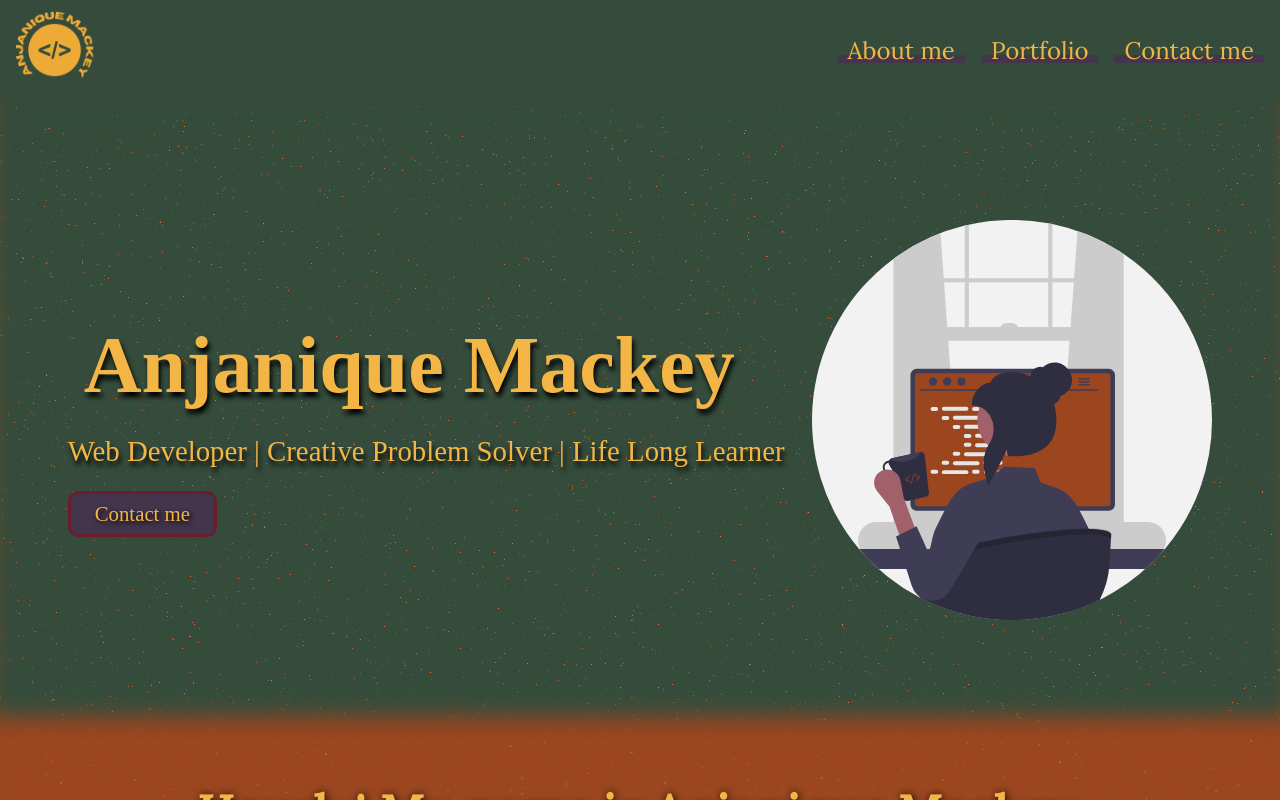
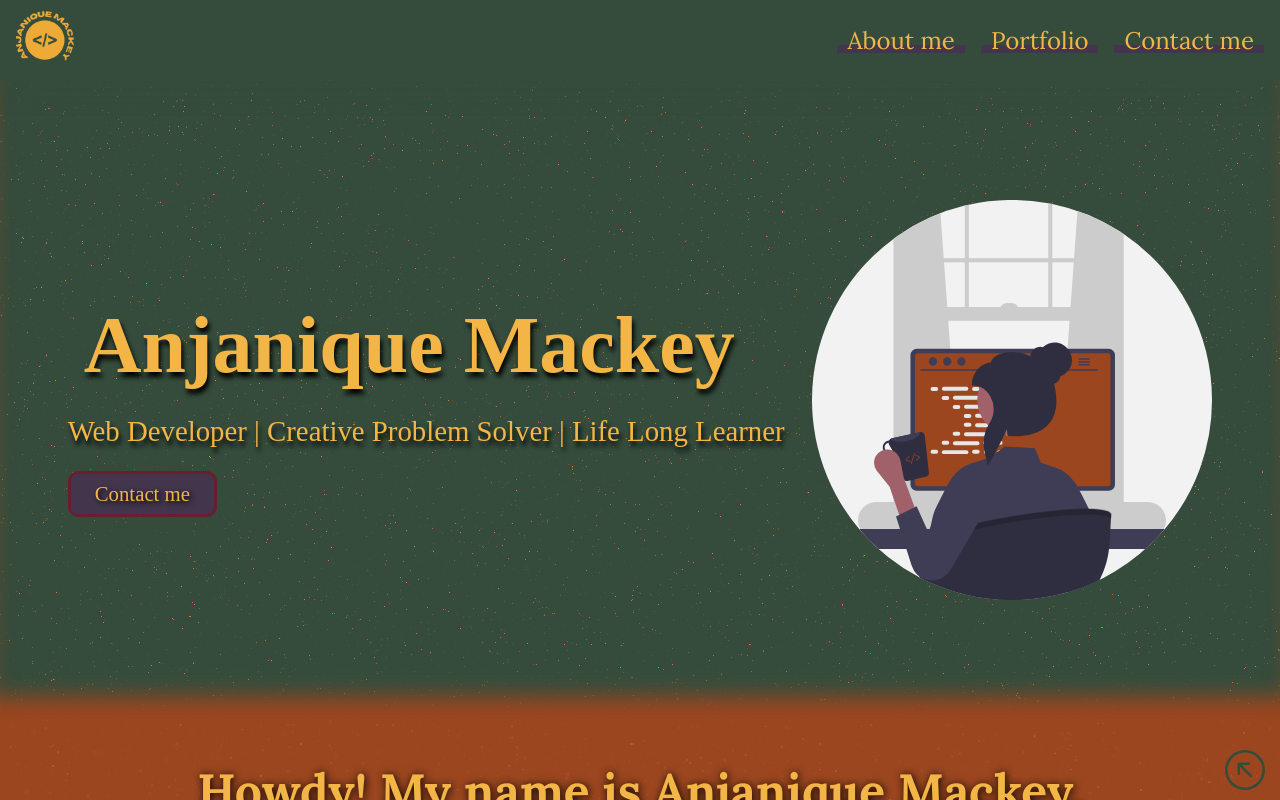
Before and after one commit to Milkdromeda-333/portfolio-old, a React (Vite) app: page /project in a window 1280 px wide. Shown: the top 800 px of the page. Built offline with nearby package versions, Linux system fonts and the light colour scheme; a web font is replaced by a local one.

Commit message:
adds floating navbar, updates rwd

```diff
--- a/src/App.jsx
+++ b/src/App.jsx
@@ -3,6 +3,7 @@ import HomePage from "./pages/HomePage"
 import PortfolioPage from "./pages/PortfolioPage"
 import ContactPage from "./pages/ContactPage"
 import Footer from "./components/Footer"
+import FloatingNav from './components/FloatingNav';
 
 function App() {
 
@@ -11,9 +12,12 @@ function App() {
 
       {/* this is containered so to add a background image */}
       <div className="body">
+
         <HomePage />
         <PortfolioPage />
         <ContactPage />
+
+        <FloatingNav />
       </div>
 
       <Footer />
@@ -23,6 +27,7 @@ function App() {
         <Route path='/portfolio/:id' />
       </Routes>
 
+
     </div>
   );
 }
--- /dev/null
+++ b/src/components/FloatingNav.jsx
@@ -0,0 +1,35 @@
+import { useState, useRef, useEffect } from 'react';
+import { BsFillArrowUpLeftCircleFill as OpenMenuIcon, BsArrowUpLeftCircle as ClosedMenuIcon } from "react-icons/bs";
+
+export default function FloatingNav() {
+
+    const [isNavActive, setIsNavActive] = useState(false);
+
+
+    const menuRef = useRef(null);
+
+    const toggleNav = () => {
+        setIsNavActive(prev => !prev)
+    }
+
+    useEffect(() => {
+        menuRef.current.classList.toggle("active");
+    }, [isNavActive])
+
+    return (
+        <div className='floating-nav'>
+
+            <nav className="menu" ref={menuRef}>
+                <a href="#" onClick={()=> setIsNavActive(false)}>Back to the top</a>
+                <a href="#about-me" onClick={()=> setIsNavActive(false)}>About me</a>
+                <a href="#portfolio-page" onClick={()=> setIsNavActive(false)}>Portfolio</a>
+                <a href="#contact-page" onClick={()=> setIsNavActive(false)}>Contact me</a>
+            </nav>
+
+            {isNavActive ?
+                <OpenMenuIcon  className={`navigation-icon ${isNavActive && "active"}`} onClick={toggleNav} /> :
+                <ClosedMenuIcon className={`navigation-icon ${isNavActive && "active"}`} onClick={toggleNav} />}
+
+        </div>
+    );
+}
--- a/src/components/Intro.jsx
+++ b/src/components/Intro.jsx
@@ -25,7 +25,7 @@ export default function Intro() {
                     <span className="pronounciation">(Anne-Juh-Neek Mack-ee)</span>
                 </h2>
 
-                <p>I'm a MERN Web Developer who has a burning passion for web design and building web applications. I love learning, taking opportunities to be creative, doing hard stuff, reading science fiction books, and helping others. Don't forget to view my projects <a href="https://github.com/Milkdromeda-333" target="_blank">here</a>.</p>
+                <p>I'm a MERN Web Developer who has a burning passion for web design and building web applications. I love learning, taking opportunities to be creative, doing hard stuff, reading science fiction books, and helping others. I am a Dallas, Texas native, but am currently stationed in Las Vegas, Nevada with my husband and our annoying (but, cute) cat-friend. Don't forget to check out my codes <a href="https://github.com/Milkdromeda-333" target="_blank">here</a>.</p>
 
                 <h3 className="sec-header-2">My mission is:</h3>
 
--- a/src/index.css
+++ b/src/index.css
@@ -6,11 +6,21 @@
   --sand-tone: #eaaa349f;
   --sand-tint: #fcc869;
   --green: #354c3c;
+  --green-tone: #304537;
   --red: #6a1d2f;
   --red-tint: rgb(107, 40, 54);
   --blue: #42354c;
   --blue-tone: #3d2f47;
   --border-radius: 10px;
+}
+
+html {
+  box-sizing: border-box;
+}
+*,
+*:before,
+*:after {
+  box-sizing: inherit;
 }
 
 body {
@@ -55,7 +65,7 @@ a {
 
 /* ===== NAVBAR ===== */
 
-nav {
+.navbar {
   height: 5rem;
   padding: 10px;
   background-color: var(--green);
@@ -429,6 +439,7 @@ h3 {
   color: var(--sand);
   margin-top: 20px;
   padding-bottom: 2rem;
+  margin-bottom: -370px;
 }
 
 .email-form {
@@ -484,6 +495,62 @@ h3 {
   border-color: var(--sand);
 }
 
+/* FLOATING NAV */
+.floating-nav {
+  position: -webkit-sticky;
+  position: sticky;
+  bottom: 10px;
+  right: 15px;
+  float: right;
+  transition: all 200ms ease-in-out;
+  z-index: 50;
+  margin-bottom: 1rem;
+  overflow: hidden;
+}
+
+.navigation-icon {
+  color: var(--green);
+  font-size: 40px;
+  float: right;
+  transition: all 100ms ease-in-out;
+}
+
+.menu {
+  background-color: var(--green);
+  color: var(--sand);
+  width: 200px;
+  height: 300px;
+  margin-bottom: 10px;
+  transition: 200ms all ease-out;
+  border-left: 4px solid var(--red);
+  border-bottom: 4px solid var(--red);
+
+  display: flex;
+  flex-direction: column;
+  justify-content: center;
+  align-items: center;
+
+  position: relative;
+  right: -100%;
+}
+
+.menu.active {
+  right: 1px;
+}
+
+.menu a {
+  width: 100%;
+  height: 25%;
+  display: grid;
+  place-content: center;
+  border-top: 4px solid var(--red);
+  border-right: 4px solid var(--red);
+}
+
+.menu a:hover {
+  background-color: var(--green-tone);
+}
+
 /* ===== FOOTER ===== */
 
 footer {
@@ -498,6 +565,7 @@ footer {
   text-align: center;
   background-image: url(./assets/nnnoise.svg);
   font-size: 1.2rem;
+  clear: both;
 }
 
 .keep-together {
@@ -571,6 +639,20 @@ footer {
 }
 
 @media (max-width: 600px) {
+  .navbar {
+    height: 4rem;
+    width: 100%;
+    padding: 5px 1rem;
+    position: fixed;
+    top: 0;
+    z-index: 999;
+
+    box-shadow: none;
+  }
+
+  .logo {
+    padding-left: 15px;
+  }
   .hamburger-inner,
   .hamburger-inner::before,
   .hamburger-inner::after {
@@ -655,7 +737,16 @@ footer {
     grid-template-rows: 0.5fr 1fr;
   }
 
+  .portfolio-page p {
+    font-size: 1rem;
+  }
+
   /* ===== CONTACT SEC ===== */
+
+  .contact-page {
+    margin-bottom: 0;
+  }
+
   .email-form textarea,
   .email-form input {
     width: 80vw;
@@ -665,6 +756,19 @@ footer {
   .email-form textarea,
   .email-form input {
     padding: 0;
+  }
+
+  .contact-page label {
+    font-size: 1rem;
+  }
+
+  /* ===== FLOATING NAV ===== */
+  .floating-nav {
+    display: none;
+  }
+
+  .footer {
+    font-size: 1rem;
   }
 }
 
```
Also changed, not shown: src/assets/buddy.png (added), 1 other file (tests, documents, lock files or other folders).
